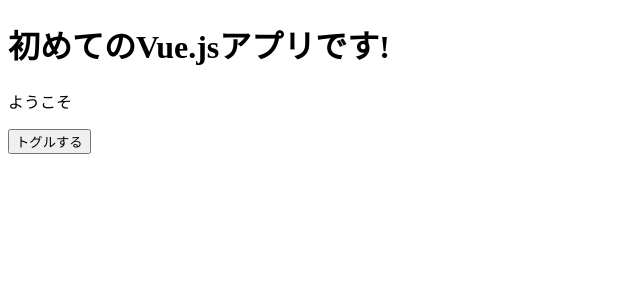
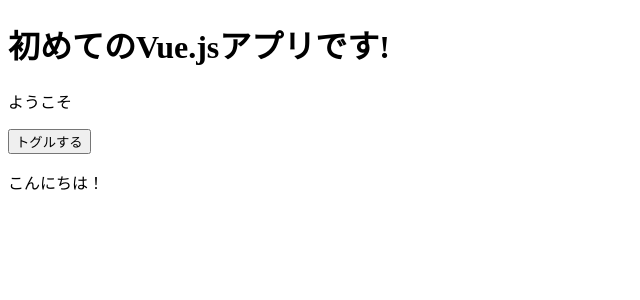
Before and after one commit to Takao-Yamasaki/live-chat-vuejs, a Vue app: page / in a window 1280 px wide. Shown: the top 300 px of the page, without its empty margins (0-640 px from the left). Built offline with nearby package versions, Linux system fonts and the light colour scheme.

Commit message:
computedプロパティを使ってみる

```diff
--- a/src/views/WelcomePage.vue
+++ b/src/views/WelcomePage.vue
@@ -3,6 +3,7 @@
     <h1>{{ title }}</h1>
     <p v-if="isEnabled">{{ subtitle }}</p>
     <button @dblclick="toggle">トグルする</button>
+    <p>{{ text }}</p>
   </div>
 </template>
 
@@ -15,6 +16,15 @@
       isEnabled: true
     }
   },
+  computed: {
+    text() {
+      if(this.isEnabled) {
+        return 'こんにちは！'
+      } else {
+        return 'さよなら！'
+      }
+    }
+  },
   methods: {
     toggle () {
       // メソッドプロパティ内でデータプロパティ呼び出すには、thisをつける
```
